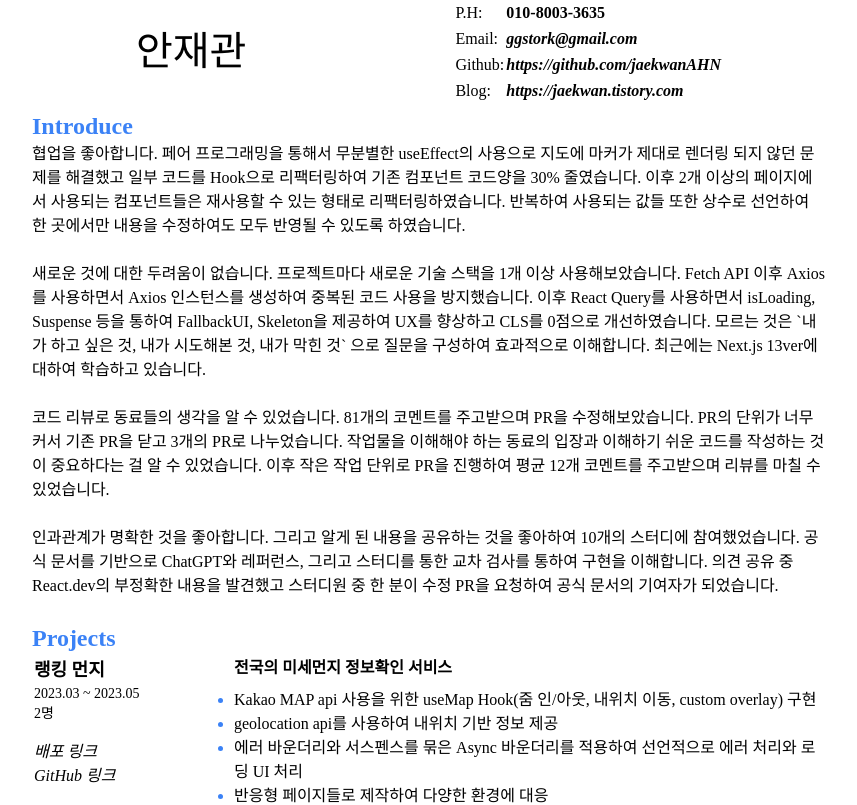
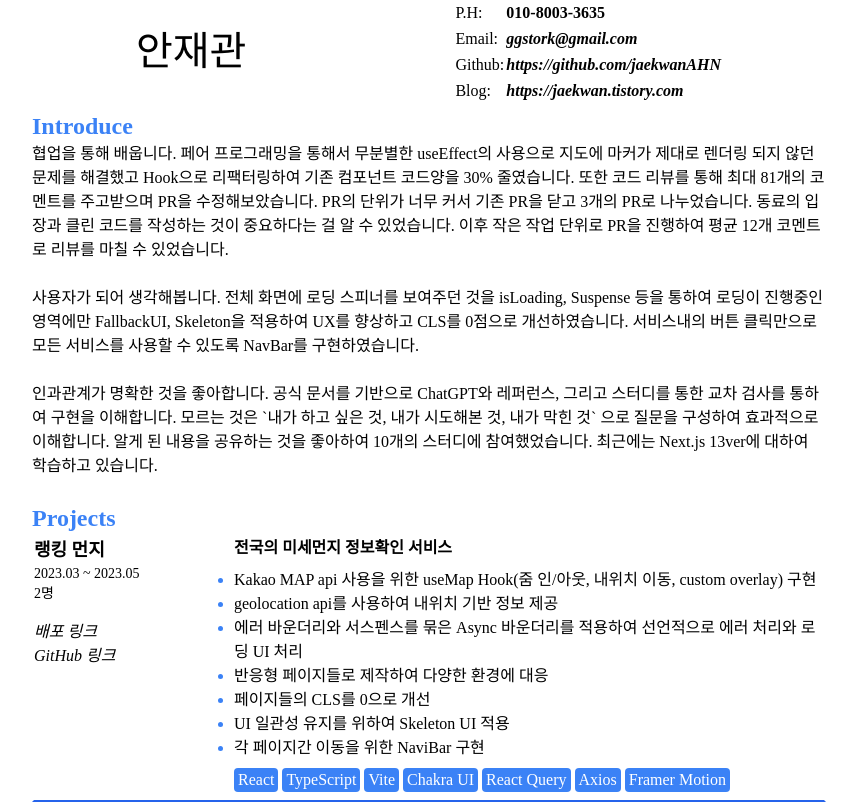
Before and after one commit to jaekwanAHN/resume, a Next.js app: page / in a window 1280 px wide. Shown: the top 805 px of the page, without its empty margins (211-1068 px from the left). Built offline with nearby package versions, Linux system fonts and the light colour scheme.

Commit message:
Feat: 자기소개 수정

```diff
--- a/src/components/Header/Introduce.tsx
+++ b/src/components/Header/Introduce.tsx
@@ -3,36 +3,28 @@ const Introduce = () => {
     <div className="mb-2">
       <p className="text-2xl text-blue-500 sectionTitle">Introduce</p>
       <p>
-        협업을 좋아합니다. 페어 프로그래밍을 통해서 무분별한 useEffect의
-        사용으로 지도에 마커가 제대로 렌더링 되지 않던 문제를 해결했고 일부
-        코드를 Hook으로 리팩터링하여 기존 컴포넌트 코드양을 30% 줄였습니다. 이후
-        2개 이상의 페이지에서 사용되는 컴포넌트들은 재사용할 수 있는 형태로
-        리팩터링하였습니다. 반복하여 사용되는 값들 또한 상수로 선언하여 한
-        곳에서만 내용을 수정하여도 모두 반영될 수 있도록 하였습니다.
+        협업을 통해 배웁니다. 페어 프로그래밍을 통해서 무분별한 useEffect의
+        사용으로 지도에 마커가 제대로 렌더링 되지 않던 문제를 해결했고 Hook으로
+        리팩터링하여 기존 컴포넌트 코드양을 30% 줄였습니다. 또한 코드 리뷰를
+        통해 최대 81개의 코멘트를 주고받으며 PR을 수정해보았습니다. PR의 단위가
+        너무 커서 기존 PR을 닫고 3개의 PR로 나누었습니다. 동료의 입장과 클린
+        코드를 작성하는 것이 중요하다는 걸 알 수 있었습니다. 이후 작은 작업
+        단위로 PR을 진행하여 평균 12개 코멘트로 리뷰를 마칠 수 있었습니다.
         <br />
         <br />
-        새로운 것에 대한 두려움이 없습니다. 프로젝트마다 새로운 기술 스택을 1개
-        이상 사용해보았습니다. Fetch API 이후 Axios를 사용하면서 Axios
-        인스턴스를 생성하여 중복된 코드 사용을 방지했습니다. 이후 React Query를
-        사용하면서 isLoading, Suspense 등을 통하여 FallbackUI, Skeleton을
-        제공하여 UX를 향상하고 CLS를 0점으로 개선하였습니다. 모르는 것은 `내가
-        하고 싶은 것, 내가 시도해본 것, 내가 막힌 것` 으로 질문을 구성하여
-        효과적으로 이해합니다. 최근에는 Next.js 13ver에 대하여 학습하고
-        있습니다.
+        사용자가 되어 생각해봅니다. 전체 화면에 로딩 스피너를 보여주던 것을
+        isLoading, Suspense 등을 통하여 로딩이 진행중인 영역에만 FallbackUI,
+        Skeleton을 적용하여 UX를 향상하고 CLS를 0점으로 개선하였습니다.
+        서비스내의 버튼 클릭만으로 모든 서비스를 사용할 수 있도록 NavBar를
+        구현하였습니다.
         <br />
         <br />
-        코드 리뷰로 동료들의 생각을 알 수 있었습니다. 81개의 코멘트를 주고받으며
-        PR을 수정해보았습니다. PR의 단위가 너무 커서 기존 PR을 닫고 3개의 PR로
-        나누었습니다. 작업물을 이해해야 하는 동료의 입장과 이해하기 쉬운 코드를
-        작성하는 것이 중요하다는 걸 알 수 있었습니다. 이후 작은 작업 단위로 PR을
-        진행하여 평균 12개 코멘트를 주고받으며 리뷰를 마칠 수 있었습니다.
-        <br />
-        <br />
-        인과관계가 명확한 것을 좋아합니다. 그리고 알게 된 내용을 공유하는 것을
-        좋아하여 10개의 스터디에 참여했었습니다. 공식 문서를 기반으로 ChatGPT와
+        인과관계가 명확한 것을 좋아합니다. 공식 문서를 기반으로 ChatGPT와
         레퍼런스, 그리고 스터디를 통한 교차 검사를 통하여 구현을 이해합니다.
-        의견 공유 중 React.dev의 부정확한 내용을 발견했고 스터디원 중 한 분이
-        수정 PR을 요청하여 공식 문서의 기여자가 되었습니다.
+        모르는 것은 `내가 하고 싶은 것, 내가 시도해본 것, 내가 막힌 것` 으로
+        질문을 구성하여 효과적으로 이해합니다. 알게 된 내용을 공유하는 것을
+        좋아하여 10개의 스터디에 참여했었습니다. 최근에는 Next.js 13ver에 대하여
+        학습하고 있습니다.
       </p>
     </div>
   );
```
